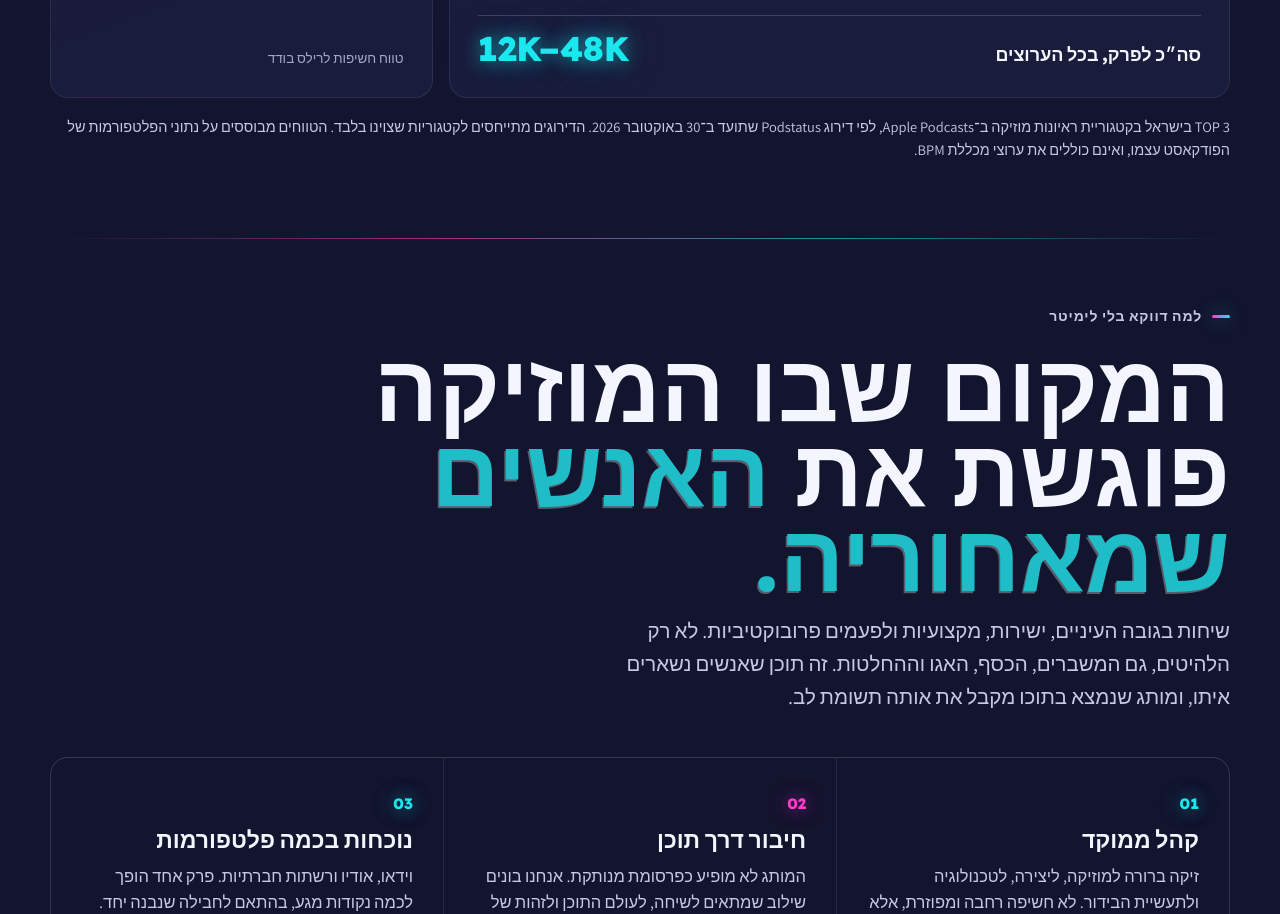
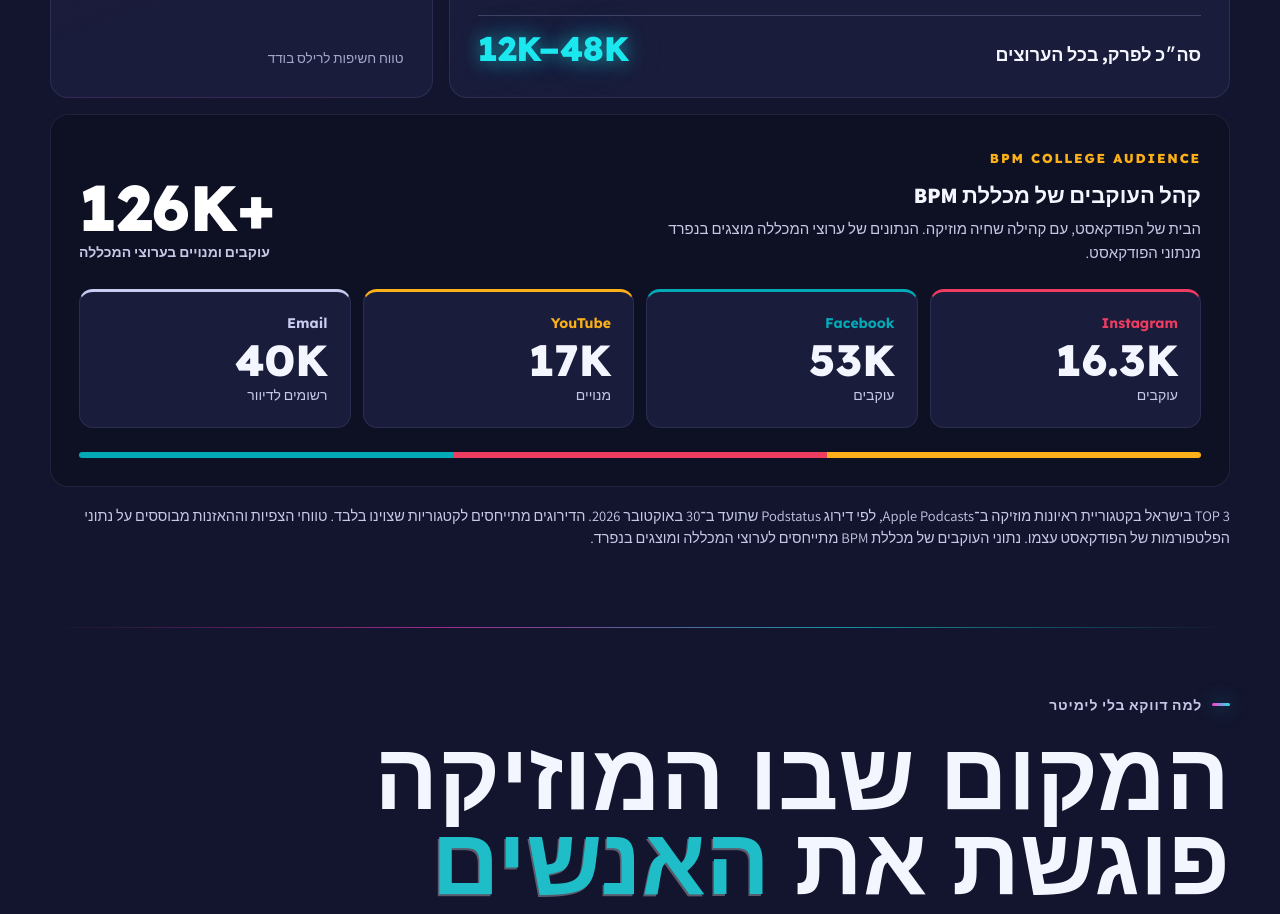
Before and after one commit to chaimmishali002/bli-limiter-sponsors, a plain HTML site: page index.html in a window 1280 px wide. Shown: the part 2650-3564 px from the top of the page. Drawn offline with Linux system fonts and the light colour scheme; animation ran at ten frames a second; a web font is replaced by a local one.

Commit message:
Sync latest page
Co-Authored-By: Claude Opus 5.5 <noreply@anthropic.com>
Claude-Session: https://claude.ai/code/session_018vp6ujkVb2JN2mAzDxJFb7

```diff
--- a/index.html
+++ b/index.html
@@ -154,6 +154,23 @@ section{position:relative;z-index:2;padding:clamp(52px,6vw,84px) 0}
 .reels .big{font-family:var(--latin);font-size:clamp(46px,4.6vw,64px);font-weight:800;line-height:.95;direction:ltr;text-align:right;color:#fff;text-shadow:var(--glow-m)}
 .total{display:flex;justify-content:space-between;align-items:baseline;gap:12px;padding-top:16px;border-top:1px solid var(--line2);margin-top:4px}
 .total b{font-family:var(--latin);font-size:34px;font-weight:800;line-height:1;color:var(--neon);text-shadow:var(--glow-c);direction:ltr}
+
+.bpm-reach{grid-column:span 12;background:var(--deep);display:flex;flex-direction:column;gap:24px}
+.bpm-reach-head{display:flex;justify-content:space-between;align-items:flex-end;gap:24px;flex-wrap:wrap}
+.bpm-reach .tagline{font-size:13px;letter-spacing:.14em;color:var(--bpm-y)}
+.bpm-reach h3{font-size:22px;font-weight:800;margin:6px 0 4px}
+.bpm-reach .sub{font-size:15px;color:var(--muted);max-width:560px}
+.bpm-total{text-align:left}
+.bpm-total b{display:block;font-family:var(--latin);font-weight:800;font-size:clamp(48px,5vw,72px);line-height:.9;color:#fff;direction:ltr}
+.bpm-total>span{font-size:14px;color:var(--muted);font-weight:700}
+.bpm-tiles{display:grid;grid-template-columns:repeat(4,1fr);gap:12px}
+.bt{padding:20px 22px;border-radius:14px;background:var(--bg2);border:1px solid var(--line);border-top:3px solid var(--c);display:flex;flex-direction:column;gap:2px;transition:transform .3s var(--ease),box-shadow .3s}
+.bt:hover{transform:translateY(-3px);box-shadow:0 12px 30px -16px var(--c)}
+.bt .pn{font-family:var(--latin);font-weight:700;font-size:14px;color:var(--c)}
+.bt b{font-family:var(--latin);font-weight:800;font-size:clamp(34px,3.4vw,46px);line-height:1.05;direction:ltr;text-align:right}
+.bt .pl{font-size:14px;color:var(--muted)}
+@media (max-width:760px){.bpm-tiles{grid-template-columns:1fr 1fr}.bpm-total{text-align:right}}
+
 .footnote{font-size:14.5px;color:var(--muted);margin-top:18px;line-height:1.55}
 @media (max-width:960px){.s-hero,.s-3{grid-column:span 6}.reach,.reels{grid-column:span 12}}
 @media (max-width:600px){.s-hero,.s-3{grid-column:span 12}.meter-row{grid-template-columns:84px 1fr;}.meter-row .val{grid-column:1/-1;text-align:right;font-size:24px}}
@@ -551,9 +568,27 @@ body.has-pointer .cursor-glow{opacity:1}
         <div class="big">10K–200K</div>
         <div class="src" style="font-size:13.5px;color:var(--dim);margin-top:10px">טווח חשיפות לרילס בודד</div>
       </div>
+
+      <div class="card bpm-reach rv">
+        <div class="bpm-reach-head">
+          <div>
+            <span class="tagline latin">BPM COLLEGE AUDIENCE</span>
+            <h3>קהל העוקבים של מכללת BPM</h3>
+            <p class="sub">הבית של הפודקאסט, עם קהילה שחיה מוזיקה. הנתונים של ערוצי המכללה מוצגים בנפרד מנתוני הפודקאסט.</p>
+          </div>
+          <div class="bpm-total"><b><span data-count="126">126</span>K+</b><span>עוקבים ומנויים בערוצי המכללה</span></div>
+        </div>
+        <div class="bpm-tiles">
+          <div class="bt" style="--c:var(--bpm-p)"><span class="pn">Instagram</span><b>16.3K</b><span class="pl">עוקבים</span></div>
+          <div class="bt" style="--c:var(--bpm-t)"><span class="pn">Facebook</span><b>53K</b><span class="pl">עוקבים</span></div>
+          <div class="bt" style="--c:var(--bpm-y)"><span class="pn">YouTube</span><b>17K</b><span class="pl">מנויים</span></div>
+          <div class="bt" style="--c:#C9CCF0"><span class="pn">Email</span><b>40K</b><span class="pl">רשומים לדיוור</span></div>
+        </div>
+        <div class="bpm-stripe" aria-hidden="true"><i></i><i></i><i></i></div>
+      </div>
     </div>
 
-    <p class="footnote rv">TOP 3 בישראל בקטגוריית ראיונות מוזיקה ב־Apple Podcasts, לפי דירוג Podstatus שתועד ב־30 באוקטובר 2026. הדירוגים מתייחסים לקטגוריות שצוינו בלבד. הטווחים מבוססים על נתוני הפלטפורמות של הפודקאסט עצמו, ואינם כוללים את ערוצי מכללת BPM.</p>
+    <p class="footnote rv">TOP 3 בישראל בקטגוריית ראיונות מוזיקה ב־Apple Podcasts, לפי דירוג Podstatus שתועד ב־30 באוקטובר 2026. הדירוגים מתייחסים לקטגוריות שצוינו בלבד. טווחי הצפיות וההאזנות מבוססים על נתוני הפלטפורמות של הפודקאסט עצמו. נתוני העוקבים של מכללת BPM מתייחסים לערוצי המכללה ומוצגים בנפרד.</p>
   </div>
 </section>
 
```
